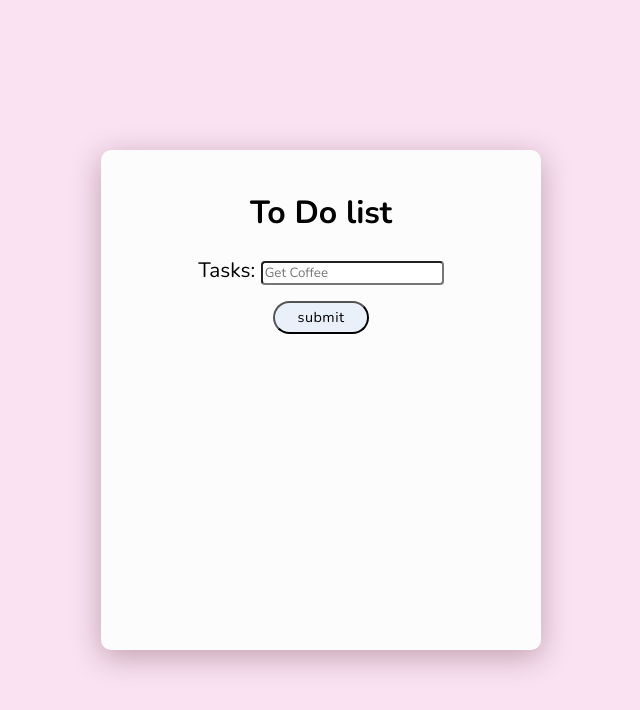
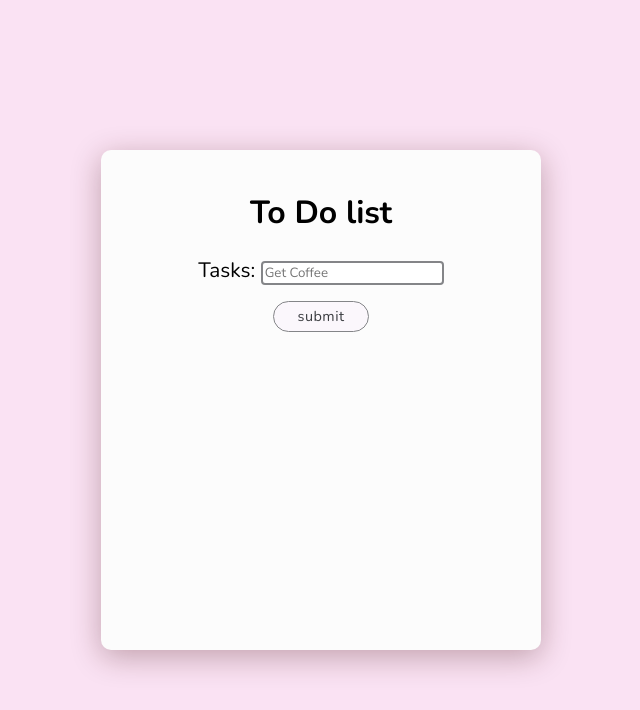
Before and after one commit to stdng/To-Do-List-Local-Storage, a plain HTML site: page index.html in a window 1280 px wide. Shown: the whole page, without its empty margins (319-959 px from the left). Drawn offline with nearby package versions, Linux system fonts and the light colour scheme.

Commit message:
finalized styling

```diff
--- a/todo.css
+++ b/todo.css
@@ -42,7 +42,7 @@ ul {
     position: relative;
     overflow: hidden;
     width: 6rem;
-    background-color: #EAF0F9;
+    background-color: #FBF7FC;
     cursor: pointer;
     line-height: 2;
     margin: 0;
@@ -54,6 +54,9 @@ ul {
     transition: transform .125s;
     font-family: 'Nunito', sans-serif;
     letter-spacing: .50px;
+    border: 1px solid #848588;
+    color: #3A3C40;
+
 }
 
 label {
@@ -64,5 +67,6 @@ input[type="text"] {
     height: 1.4em;
     border-radius: 4px;
     font-family: 'Nunito', sans-serif;
+    border: 2px solid #848588;
 
 }
```
